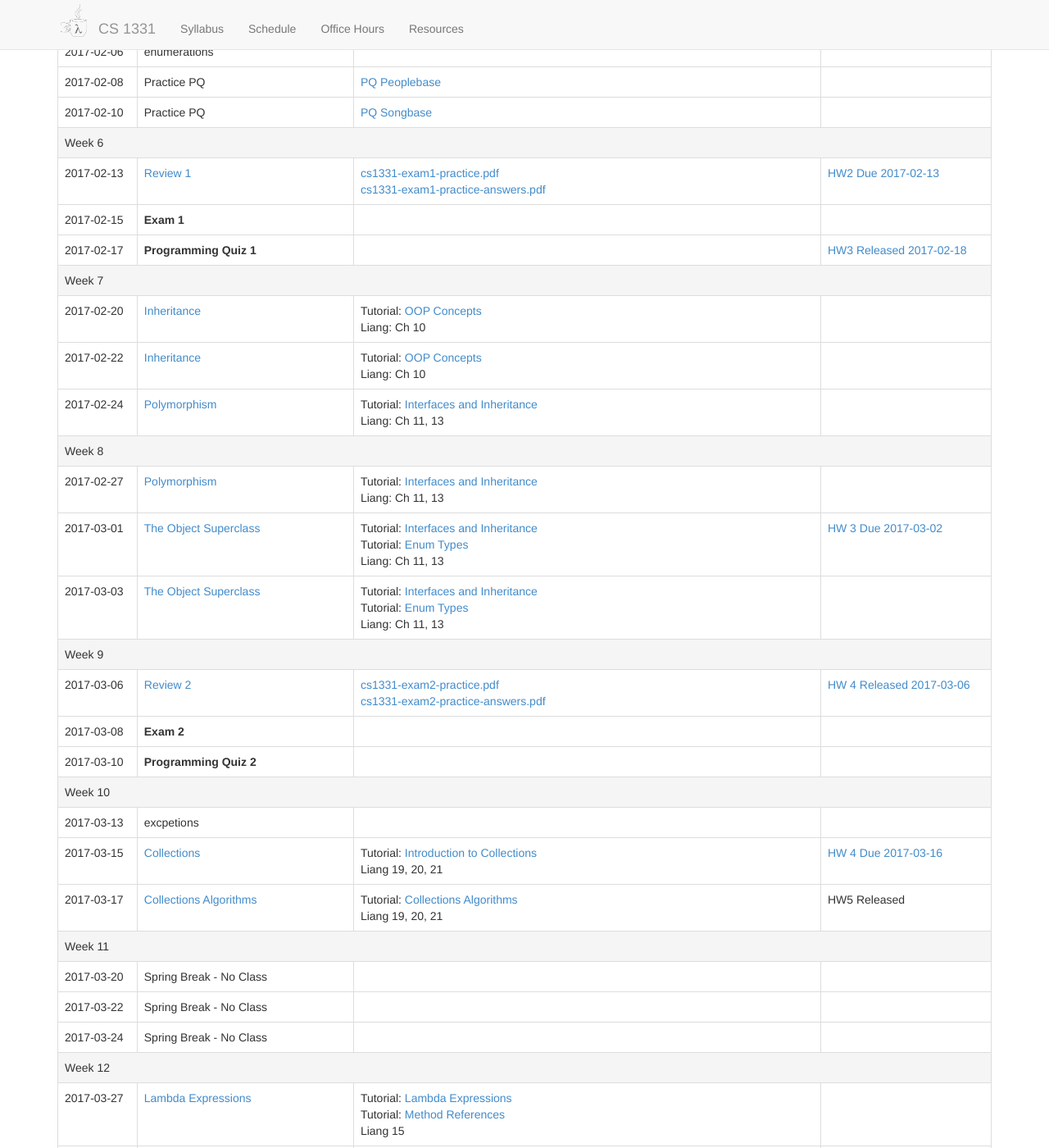
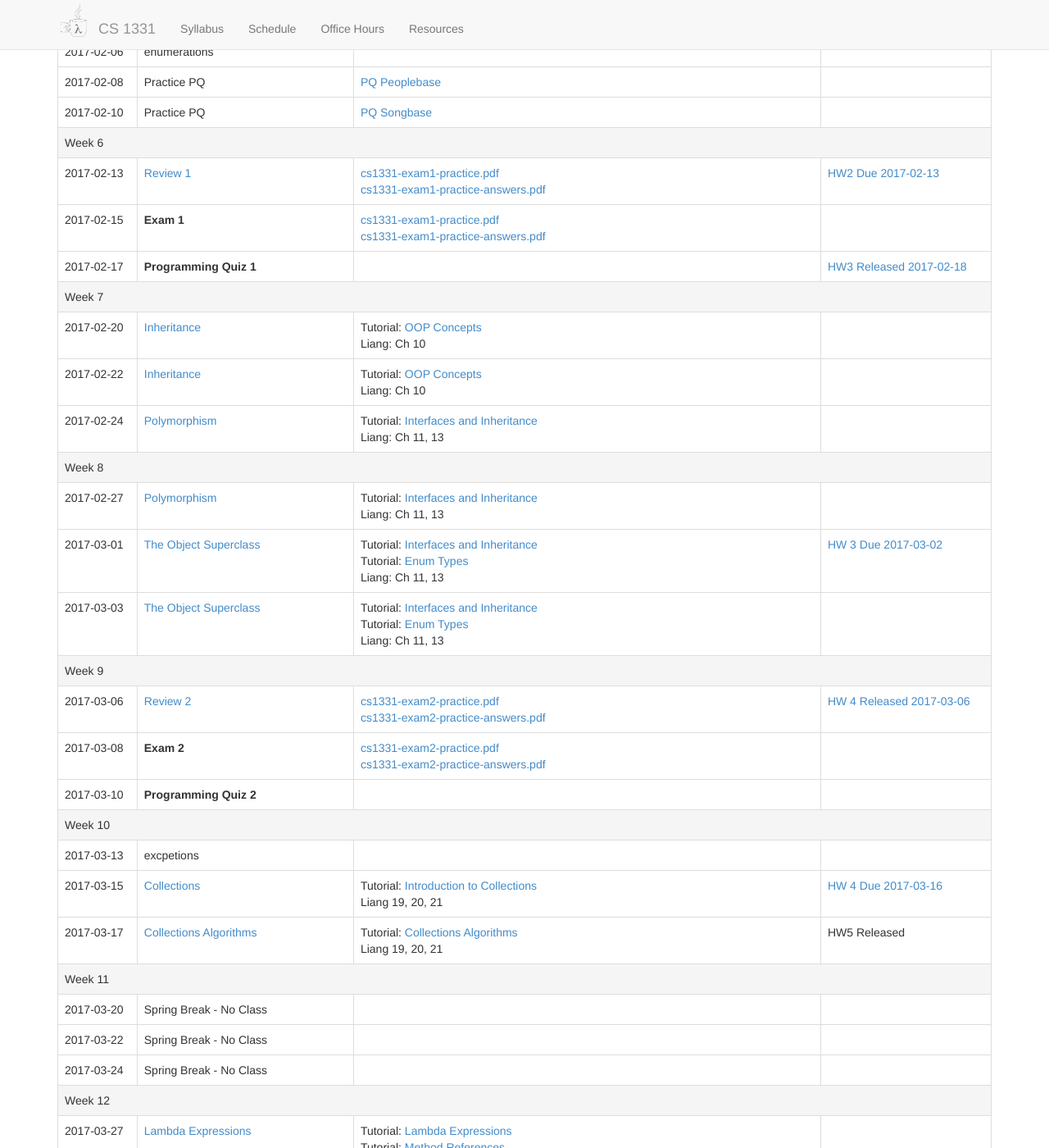
Before and after one commit to cs1331/cs1331.github.io.old, a Jekyll site: the page built from spring2017.html, in a window 1280 px wide and 1400 px high, scrolled down 1615 px. Shown: the whole window at 82% size. Built offline with Jekyll 4.4.1, drawn with Linux system fonts in a browser that asks for light colours; nearby versions of some CDN libraries; some of the changed text lies outside the part shown.

Commit message:
Add exam2-practice-answers

```diff
--- a/spring2017.html
+++ b/spring2017.html
@@ -362,7 +362,9 @@
       <td><strong>Exam 1</strong></td>
       <td>
 
+        <a href="cs1331-exam1-practice.pdf">cs1331-exam1-practice.pdf</a><br/>
 
+        <a href="cs1331-exam1-practice-answers.pdf">cs1331-exam1-practice-answers.pdf</a>
       </td>
       <td>
 
@@ -527,7 +529,9 @@
       <td><strong>Exam 2</strong></td>
       <td>
 
+        <a href="cs1331-exam2-practice.pdf">cs1331-exam2-practice.pdf</a><br/>
 
+        <a href="cs1331-exam2-practice-answers.pdf">cs1331-exam2-practice-answers.pdf</a>
       </td>
       <td>
 
@@ -804,7 +808,9 @@
       <td><strong>Exam 3</strong></td>
       <td>
 
+        <a href="cs1331-exam3-practice.pdf">cs1331-exam3-practice.pdf</a><br/>
 
+        <a href="cs1331-exam3-practice-answers.pdf">cs1331-exam3-practice-answers.pdf</a>
       </td>
       <td>
 
```
Also changed, not shown: cs1331.json (+6 -3 lines), 1 other file.
